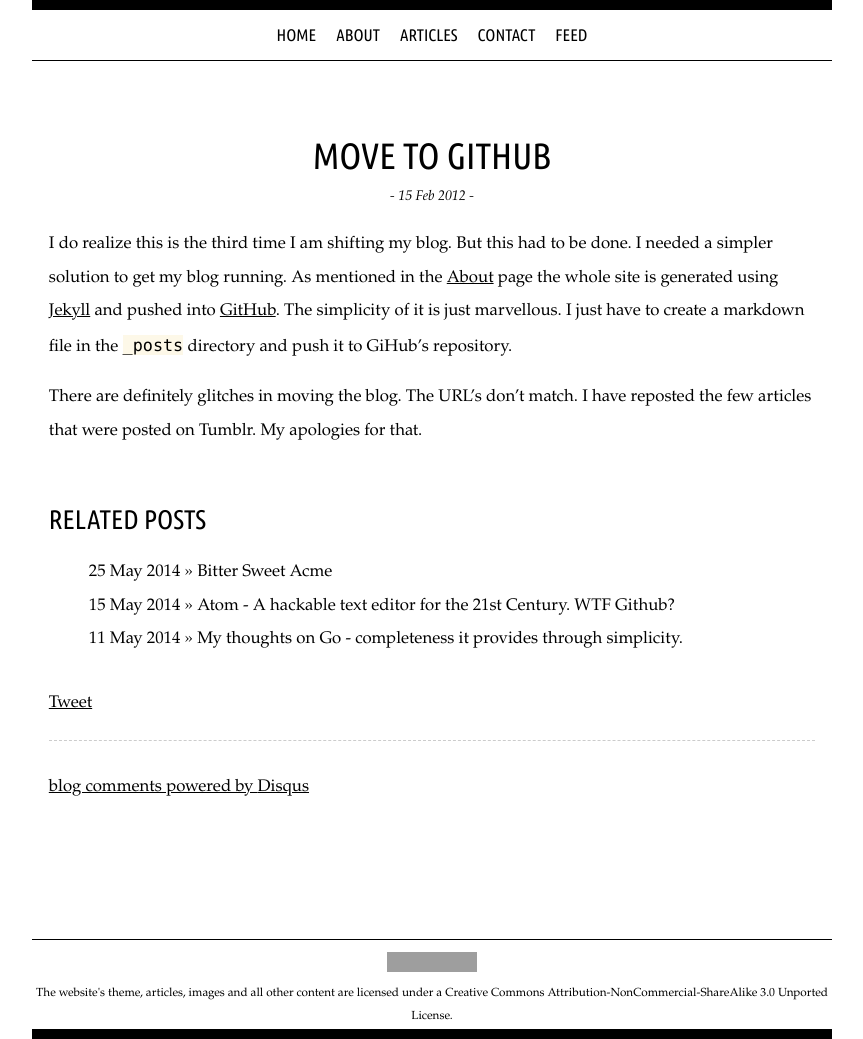
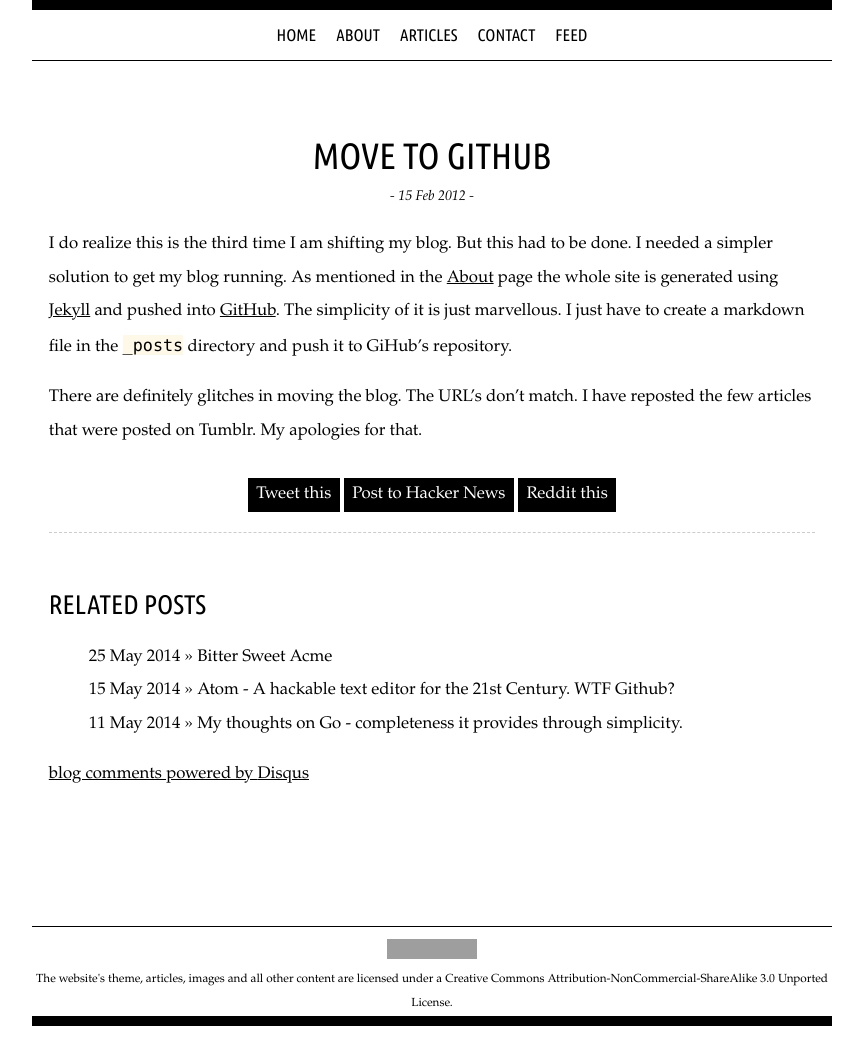
Before and after one commit to satran/satran.github.io, a Jekyll site: the page built from _posts/2012-02-15-move-to-github.md, in a window 1280 px wide. Shown: the whole page, without its empty margins (208-1071 px from the left). Built offline with Jekyll 4.4.1, drawn with Linux system fonts in a browser that asks for light colours; some web fonts are replaced; comment, search, counter and statistics services are not loaded; grey boxes are pictures that could not be loaded.

Commit message:
Changing the share buttons.

```diff
--- a/_layouts/post.html
+++ b/_layouts/post.html
@@ -4,6 +4,12 @@ layout: default
 <h1 class="title"><a href="{{ page.url }}">{{ page.title }}</a></h1>
 <h5 class="date">- {{ page.date | date_to_string }} -</h5>
 {{ content }}
+
+<div id="social">
+    <a href="https://twitter.com/share?url=http://satyajit.ranjeev.in/{{ page.url }}&text={{ page.title }}">Tweet this</a>
+ <a href="https://news.ycombinator.com/submitlink?u=http://satyajit.ranjeev.in/{{ page.url }}&t={{ page.title }}">Post to Hacker News</a>
+    <a href="http://www.reddit.com/submit?url=http://satyajit.ranjeev.in/{{ page.url }}&title={{ page.title }}">Reddit this</a>
+</div>
 
 <div id="related">
     <h2 class="title">Related Posts</h2>
@@ -14,34 +20,6 @@ layout: default
     </ul>
 </div>
 
-<div id="social">
-    <div><a href="https://twitter.com/share" class="twitter-share-button" data-via="satyajitranjeev">Tweet</a></div>
-    <div><g:plusone size="medium"></g:plusone></div>
-    <div class="fb-like" data-send="false" data-layout="button_count" data-width="450" data-show-faces="true"></div>
-</div>
-
-<!-- Google +1 -->
-<script type="text/javascript">
-    (function() {
-    var po = document.createElement('script'); po.type = 'text/javascript'; po.async = true;
-    po.src = 'https://apis.google.com/js/plusone.js';
-    var s = document.getElementsByTagName('script')[0]; s.parentNode.insertBefore(po, s);
-    })();
-</script>
-
-<!-- Facebook like-->
-<div id="fb-root"></div>
-<script>(function(d, s, id) {
-    var js, fjs = d.getElementsByTagName(s)[0];
-    if (d.getElementById(id)) return;
-    js = d.createElement(s); js.id = id;
-    js.src = "//connect.facebook.net/en_US/all.js#xfbml=1";
-    fjs.parentNode.insertBefore(js, fjs);
-    }(document, 'script', 'facebook-jssdk'));
-</script>
-
-<!-- Twitter share -->
-<script>!function(d,s,id){var js,fjs=d.getElementsByTagName(s)[0];if(!d.getElementById(id)){js=d.createElement(s);js.id=id;js.src="//platform.twitter.com/widgets.js";fjs.parentNode.insertBefore(js,fjs);}}(document,"script","twitter-wjs");</script>
 
 <div id="disqus_thread"></div>
 <script type="text/javascript">
--- a/css/base.css
+++ b/css/base.css
@@ -97,6 +97,13 @@ pre{
 	margin: 30px 0;
 	border-bottom: 1px dashed #ccc;
 	padding-bottom: 20px;
+	text-align: center;
+}
+#social a{
+	padding: .5em;
+	background: #000;
+	color: #fff;
+	text-decoration: none;
 }
 #footer{
 	margin-top: 10em;
```
